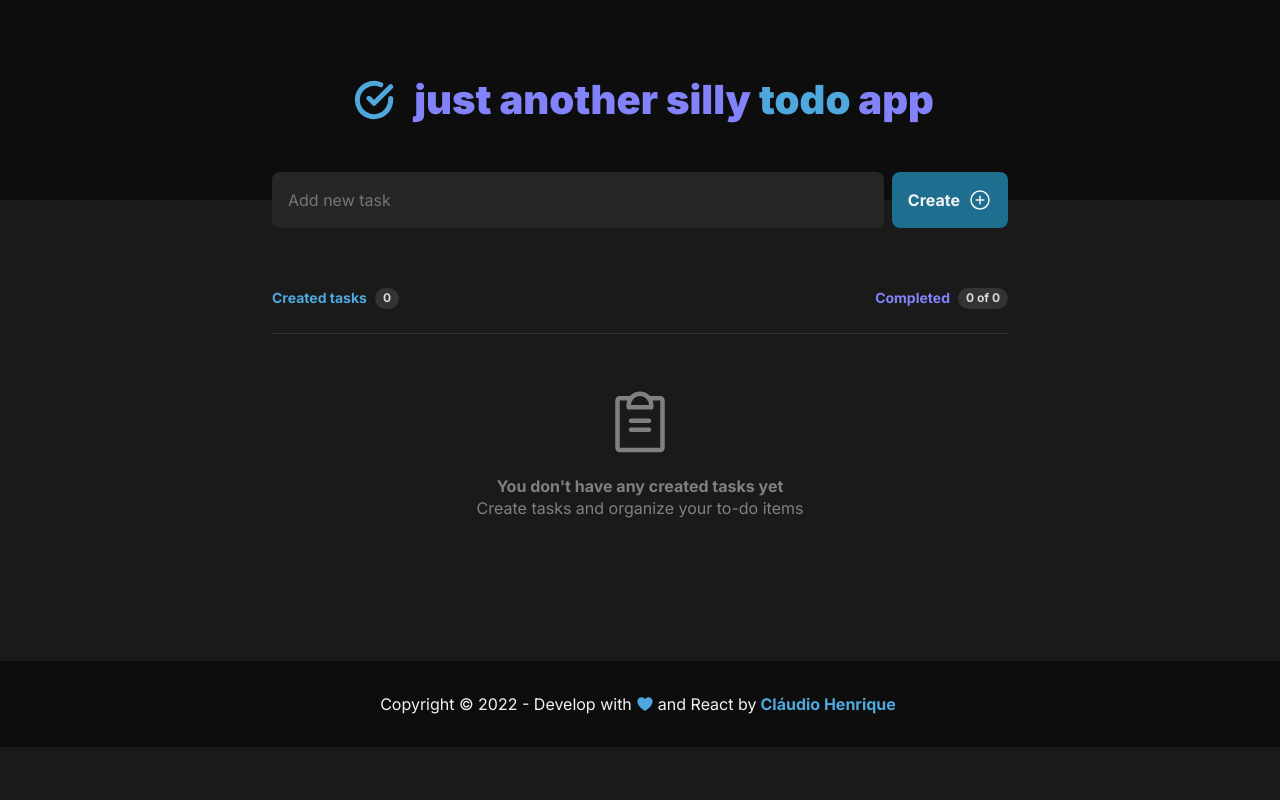
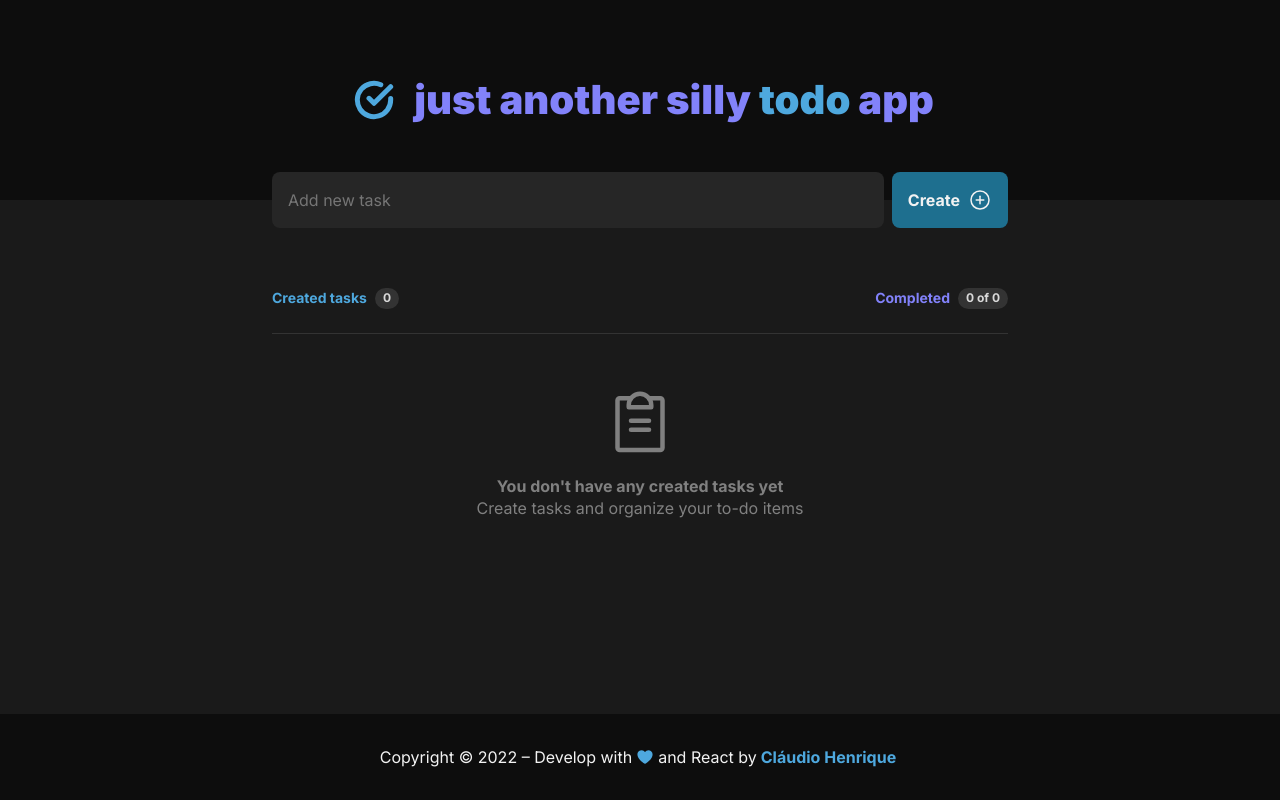
Before and after one commit to claudiohenrique-dev/jasta, a React (Vite) app: page / in a window 1280 px wide. Built offline with nearby package versions, Linux system fonts and the light colour scheme.

Commit message:
fix: footer component position

```diff
--- a/src/components/Footer/index.tsx
+++ b/src/components/Footer/index.tsx
@@ -11,7 +11,7 @@ export function Footer() {
   return (
     <FooterContainer>
       <p>
-        Copyright &copy; {year} - Develop with <Heart color={colors.blue} size={18} weight='fill' /> and React by
+        Copyright &copy; {year} – Develop with <Heart color={colors.blue} size={18} weight='fill' /> and React by
         <a href='https://claudiohenrique.vercel.app'> Cláudio Henrique</a>
       </p>
     </FooterContainer>
--- a/src/components/Footer/styles.ts
+++ b/src/components/Footer/styles.ts
@@ -2,11 +2,11 @@ import styled from 'styled-components'
 
 export const FooterContainer = styled.footer`
   align-items: center;
+  background: ${({ theme }) => theme.colors['gray-700']};
   display: flex;
-  background: ${({ theme }) => theme.colors['gray-700']};
+  flex: 1;
   justify-content: center;
   padding: 2rem 0;
-  width: 100%;
 
   p {
     align-items: center;
@@ -22,7 +22,7 @@ export const FooterContainer = styled.footer`
   a {
     color: ${({ theme }) => theme.colors.blue};
     font-weight: bold;
+    margin: 0 4px;
     text-decoration: none;
-    margin: 0 4px;
   }
 `
--- a/src/layouts/DefaultLayout/styles.ts
+++ b/src/layouts/DefaultLayout/styles.ts
@@ -1,6 +1,7 @@
 import styled from 'styled-components'
 
 export const LayoutContainer = styled.div`
+  display: grid;
+  grid-template-rows: auto 1fr auto;
   height: 100vh;
-  width: 100%;
 `
--- a/src/pages/Home/styles.ts
+++ b/src/pages/Home/styles.ts
@@ -2,7 +2,7 @@ import styled from 'styled-components'
 
 export const HomeContainer = styled.div`
   margin: 0 auto;
-  max-width: 46rem;
+  width: 46rem;
 `
 
 export const NewTaskForm = styled.form`
@@ -13,7 +13,6 @@ export const NewTaskForm = styled.form`
 `
 
 export const TasksContainer = styled.main`
-  /* height: 50vh; */
   width: 100%;
 `
 
```
Also changed, not shown: tsconfig.json (+7 -9 lines).
